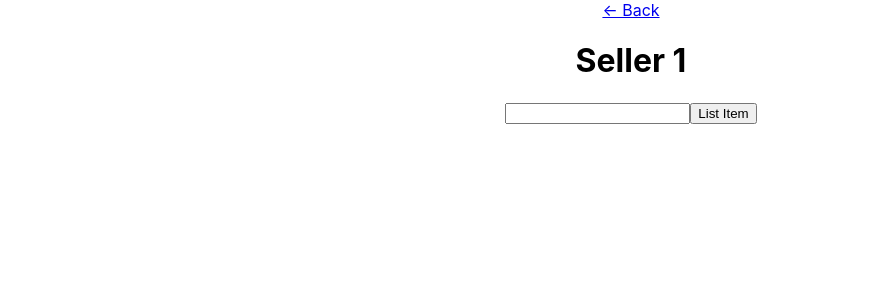
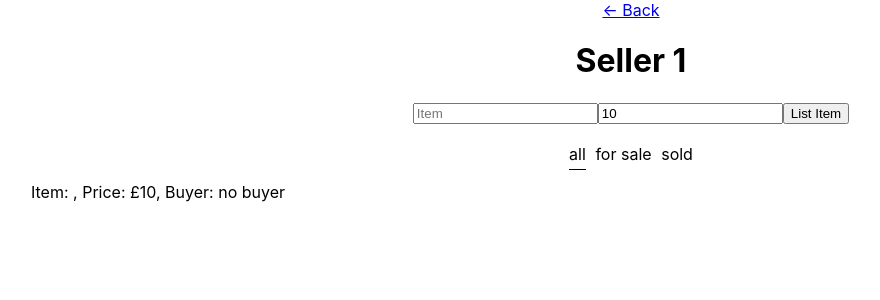
Before and after one commit to timhc22/shopping-poc, a React (Create React App) app: page /seller/1 in a window 1280 px wide. Both pictures are taken after a click on the button "List Item". Shown: the top 300 px of the page, without its empty margins (9-889 px from the left). Built offline with nearby package versions, Linux system fonts and the light colour scheme.

Commit message:
Add better functionality around toggling buyers and sellers and listing info

```diff
--- a/src/components/ForSaleList.tsx
+++ b/src/components/ForSaleList.tsx
@@ -3,21 +3,36 @@ import { connect } from 'react-redux';
 import Item from './Item';
 import { getItemsByItemListStateFilter } from '../redux/selectors';
 
+type ItemType = {
+  id: number;
+  content: string;
+  price: number;
+}
+
 type ForSaleListProps = {
-  items?: typeof Item[]; // todo this might not be type of Item, possibly just string
+  items?: ItemType[];
   readOnly?: boolean;
   buyerId?: number; // optional as won't include an id until it is bought
+  sellerId?: number;
 }
 
-const ForSaleList = ({ items, readOnly = false, buyerId }: ForSaleListProps ) => (
+const ForSaleList = ({ items, readOnly = false, buyerId, sellerId }: ForSaleListProps ) => {
+
+  // when listing the seller's own for sale items
+  if (items && sellerId) {
+    items = items.filter((item: ItemType) => sellerId === item.id);
+  }
+
+  return (
     <ul className="item-list">
       {items && items.length
         ? items.map((item: any, index: number) => {
-        return <Item key={`item-${item.id}`} item={item} readOnly={readOnly} buyerId={buyerId}/>;
+          return <Item key={`item-${item.id}`} item={item} readOnly={readOnly} buyerId={buyerId} />;
         })
         : 'Empty' }
     </ul>
-);
+  )
+};
 
 const mapStateToProps = (state: any) => {
   const { itemStateFilter } = state;
--- a/src/components/Item.tsx
+++ b/src/components/Item.tsx
@@ -4,7 +4,7 @@ import cx from 'classnames';
 import { toggleItemStatus } from '../redux/actions'
 
 type ItemProps = {
-  item: string;
+  item: any;
   toggleItemStatus?: any; // todo this is a function
   readOnly?: boolean;
   buyerId?: number; // optional as won't include an id until it is bought
@@ -15,23 +15,34 @@ const Item = ({ item, toggleItemStatus, readOnly = false, buyerId }: any) => {
   if (readOnly) {
     return (
       <li className="item">
-        <span>{item.content}</span>
+        <span>Item: {item.content},</span>
+        <span>&nbsp;</span>
+        <span>Price: £{item.price},</span>
+        <span>&nbsp;</span>
+        <span>{item.buyerId ? `Buyer: ${item.buyerId}` : 'Buyer: no buyer'}</span>
       </li>
     )
   } else {
     return (
       <li className="item" onClick={() => toggleItemStatus(item.id, buyerId)}>
-        <button className="buy-sell-button">{item && item.sold ? 'Sell' : 'Buy'}</button>
+        {item && item.sold ? item.buyerId === buyerId ? <button className="buy-sell-button">Sell</button> : '' : <button className="buy-sell-button">Buy</button>}
+        <span>&nbsp;</span>
         <span
           className={cx(
             'item__text',
             item && item.sold && 'item__text--sold'
           )}
         >
-        {item.content}
+        Item: {item.content},
         </span>
+        <span>&nbsp;</span>
+        <span className={cx(
+          'item__text',
+          item && item.sold && 'item__text--sold'
+        )}>Price: £{item.price},</span>
+        <span>&nbsp;</span>
         <span>
-          {item.buyerId ? item.buyerId : 'no buyer'}
+          {item.buyerId ? `Buyer: ${item.buyerId}` : 'Buyer: no buyer'}
         </span>
       </li>
     )
--- a/src/components/ListItem.tsx
+++ b/src/components/ListItem.tsx
@@ -9,22 +9,27 @@ type ListItemProps = {
 
 type ListItemState = {
   input?: any;
-  sellerId: number
+  sellerId: number;
+  price: number;
 }
 
 class ListItem extends React.Component<ListItemProps, ListItemState> {
   constructor(props: any) {
     super(props);
-    this.state = { input: "", sellerId: props.sellerId };
+    this.state = { input: "", price: 10, sellerId: props.sellerId };
   }
 
   updateInput = (input: any) => {
     this.setState({ ...this.state,  input: input });
   }
 
+  updatePrice = (input: any) => {
+    this.setState({ ...this.state,  price: input });
+  }
+
   handleListItem = () => {
-    this.props.listItem(this.state.sellerId, this.state.input);
-    this.setState({ ...this.state,  input: "" });
+    this.props.listItem(this.state.sellerId, this.state.input, this.state.price);
+    this.setState({ ...this.state,  input: "", price: 10 });
   };
 
   render() {
@@ -33,6 +38,12 @@ class ListItem extends React.Component<ListItemProps, ListItemState> {
         <input
           onChange={e => this.updateInput(e.target.value)}
           value={this.state.input}
+          placeholder="Item"
+        />
+        <input
+          onChange={e => this.updatePrice(e.target.value)}
+          value={this.state.price}
+          placeholder="Price"
         />
         <button className="list-item" onClick={this.handleListItem}>
           List Item
--- a/src/pages/SellerPage/SellerPage.tsx
+++ b/src/pages/SellerPage/SellerPage.tsx
@@ -1,6 +1,8 @@
 import React from 'react';
 import { Link } from 'react-router-dom';
 import ListItem from "../../components/ListItem";
+import ForSaleList from "../../components/ForSaleList";
+import ItemStateFilters from "../../components/ItemStateFilters";
 
 export default function SellerPage(props: any): JSX.Element {
   const sellerId = parseInt(props.match.params.id);
@@ -13,6 +15,9 @@ export default function SellerPage(props: any): JSX.Element {
 
       <h1>Seller {sellerId}</h1>
       <ListItem sellerId={sellerId} />
+      <br/>
+      <ItemStateFilters />
+      <ForSaleList readOnly={true} sellerId={sellerId} />
     </div>
   );
 }
--- a/src/redux/actions.tsx
+++ b/src/redux/actions.tsx
@@ -6,12 +6,13 @@ import {
 
 let nextItemId = 0;
 
-export const listItem = (sellerId: number, content: any) => ({
+export const listItem = (sellerId: number, content: any, price: number) => ({
   type: LIST_ITEM,
   payload: {
     id: ++nextItemId,
     sellerId,
     content,
+    price
   }
 });
 
--- a/src/redux/reducers/items.tsx
+++ b/src/redux/reducers/items.tsx
@@ -8,7 +8,7 @@ const initialState = {
 export default function(state: any = initialState, action: any) {
   switch (action.type) {
     case LIST_ITEM: {
-      const { id, content, sellerId } = action.payload;
+      const { id, content, sellerId, price } = action.payload;
       return {
         ...state,
         allIds: [...state.allIds, id],
@@ -17,7 +17,9 @@ export default function(state: any = initialState, action: any) {
           [id]: {
             content,
             sellerId,
-            sold: false
+            sold: false,
+            price,
+            buyerId: null
           }
         }
       };
@@ -31,7 +33,7 @@ export default function(state: any = initialState, action: any) {
           [id]: {
             ...state.byIds[id],
             sold: !state.byIds[id].sold,
-            buyerId: buyerId
+            buyerId: state.byIds[id].sold ? null : buyerId
           }
         }
       }
```
Also changed, not shown: src/components/BuyerInterface.tsx (deleted, +0 -12 lines), src/components/SellerInterface.tsx (deleted, +0 -12 lines). Lines whose indentation alone changed are shown as unchanged.
